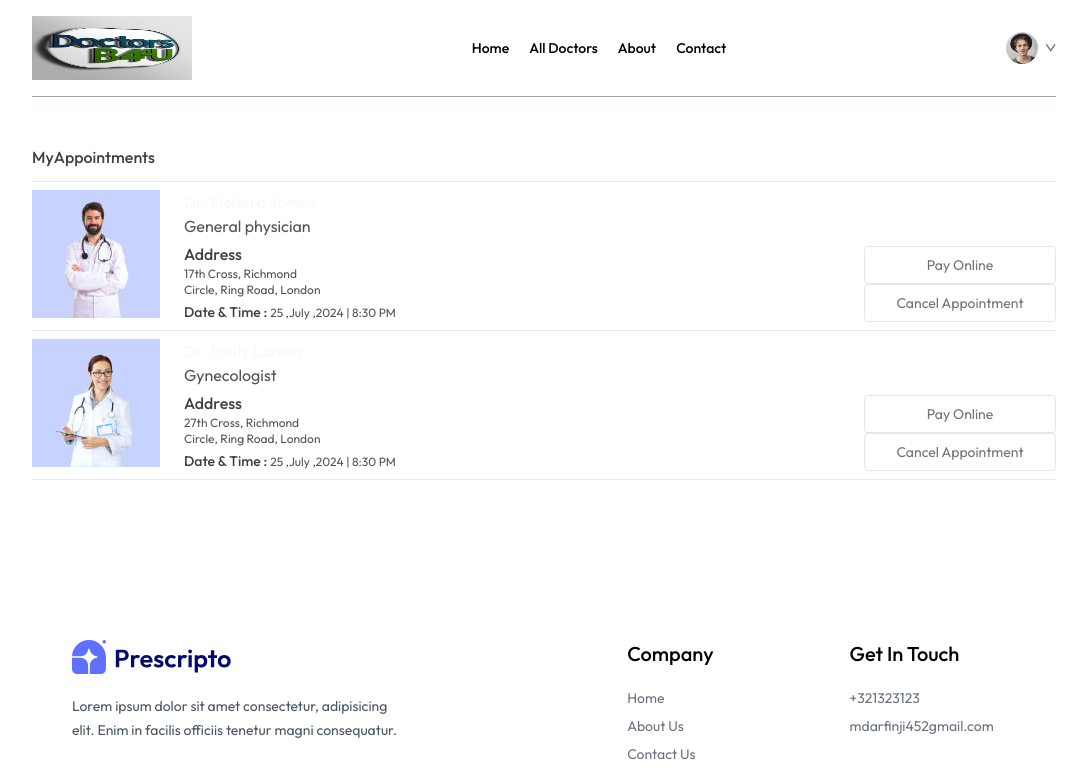
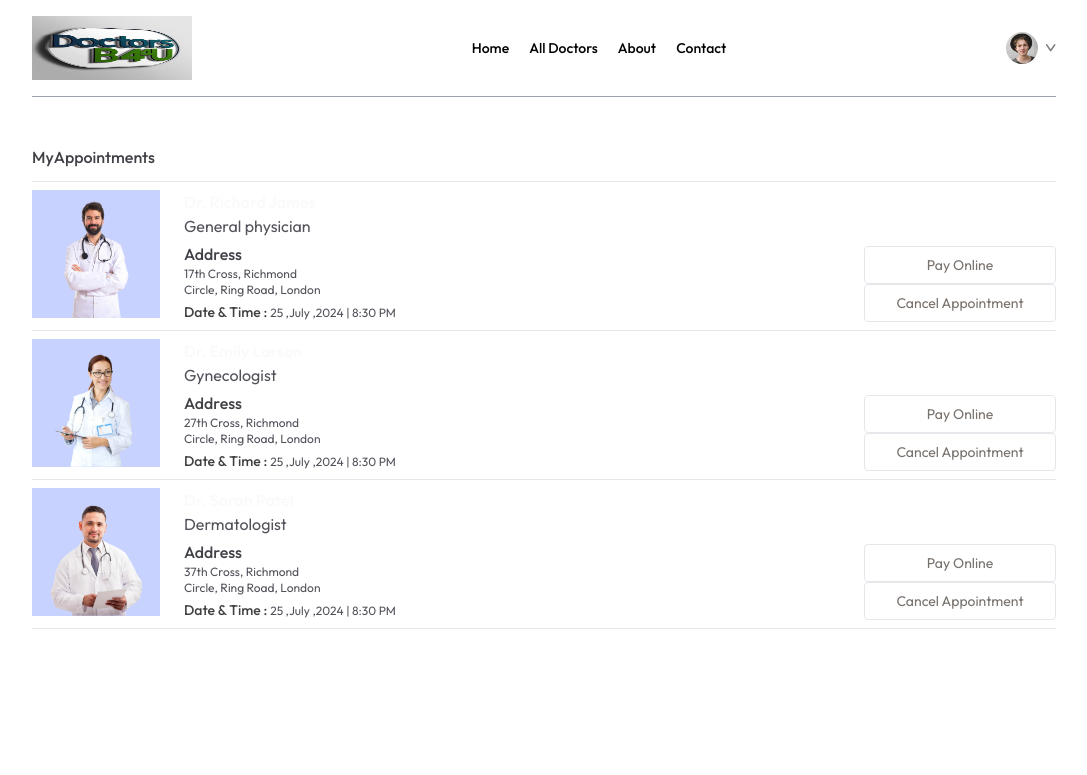
Before and after one commit to MgMorshed123/Doctor-4-U-Client, a React (Vite) app: page /my-appointments in a window 1280 px wide. Shown: the top 775 px of the page, without its empty margins (96-1183 px from the left). Built offline with nearby package versions, Linux system fonts and the light colour scheme.

Commit message:
my appointment done

```diff
--- a/src/pages/MyAppointments.jsx
+++ b/src/pages/MyAppointments.jsx
@@ -10,7 +10,7 @@
         MyAppointments
       </p>
       <div className="">
-        {doctors.slice(0, 2).map((item, index) => (
+        {doctors.slice(0, 3).map((item, index) => (
           <div
             key={index}
             className="grid grid-cols-[1fr_2fr] gap-4 sm:flex  sm:gap-6 py-2 border-b"
@@ -38,10 +38,14 @@
             </div>
 
             <div className="flex flex-col justify-end">
-              <button className="text-sm text-stone-500 text-center sm:min-w-48 py-2 border rounded  ">
+              <button className="text-sm  hover:bg-primary hover:text-white translate-all duration-300 text-stone-500 text-center sm:min-w-48 py-2 border rounded  ">
                 Pay Online
               </button>
-              <button className="text-sm text-stone-500 text-center sm:min-w-48 py-2 border rounded">
+              <button
+                className="text-sm
+              hover:bg-red-500 hover:text-black translate-all duration-300
+              text-stone-500 text-center sm:min-w-48 py-2 border rounded"
+              >
                 Cancel Appointment
               </button>
             </div>
```
